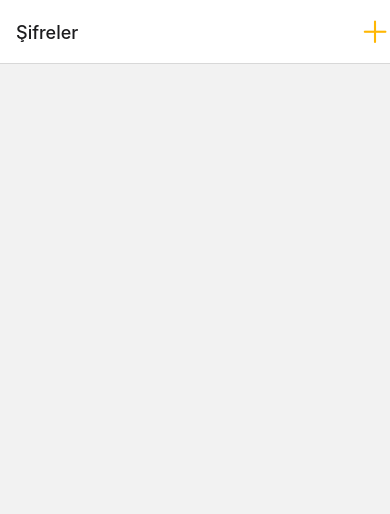
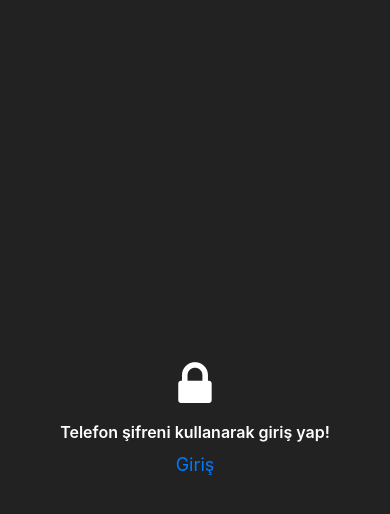
Before and after one commit to cembicakci/password-saver, a React Native app: screen / in a window 390 px wide. Shown: the top 514 px of the page. Built offline with nearby package versions, Linux system fonts and the light colour scheme.

Commit message:
updates screen styles

```diff
--- a/package.json
+++ b/package.json
@@ -12,6 +12,7 @@
     "@react-native-async-storage/async-storage": "1.17.11",
     "@react-navigation/native": "^6.1.7",
     "@react-navigation/native-stack": "^6.9.13",
+    "@react-navigation/stack": "^6.3.17",
     "@reduxjs/toolkit": "^1.9.5",
     "expo": "~48.0.18",
     "expo-status-bar": "~1.4.4",
--- a/src/components/DeleteNote.tsx
+++ b/src/components/DeleteNote.tsx
@@ -25,7 +25,7 @@ const DeleteNote = ({ noteId }: Props) => {
                     deleteNoteHandler()
                 }
             }, { text: 'Hayır' }])
-        }}>
+        }} style={styles.button}>
             <FontAwesome name={'trash-o'} size={30} color={'#ffb703'} />
         </Pressable >
     )
@@ -33,4 +33,8 @@ const DeleteNote = ({ noteId }: Props) => {
 
 export default DeleteNote
 
-const styles = StyleSheet.create({})
+const styles = StyleSheet.create({
+    button: {
+        marginRight: 12
+    }
+})
--- a/src/components/NewNoteButton.tsx
+++ b/src/components/NewNoteButton.tsx
@@ -1,19 +1,25 @@
 import React from 'react'
-import { Pressable } from 'react-native'
+import { Pressable, StyleSheet } from 'react-native'
 import { useNavigation } from '@react-navigation/native'
 
 import { AntDesign } from '@expo/vector-icons';
 
-import { ScreenNavigationProp } from '../types'
+import { ScreenNavigationProp } from '../../types'
 
 const NewNoteButton = () => {
     const navigation = useNavigation<ScreenNavigationProp>()
 
     return (
-        <Pressable onPress={() => { navigation.navigate('EditNoteScreen', { noteId: undefined }) }}>
+        <Pressable onPress={() => { navigation.navigate('EditNoteScreen', { noteId: undefined }) }} style={styles.button}>
             <AntDesign name="plus" size={30} color="#ffb703" />
         </Pressable>
     )
 }
 
 export default NewNoteButton
+
+const styles = StyleSheet.create({
+    button: {
+        marginRight: 12
+    }
+})
--- a/src/navigation/StackNavigation.tsx
+++ b/src/navigation/StackNavigation.tsx
@@ -1,7 +1,7 @@
 
 import { useState } from 'react';
 import { NavigationContainer } from '@react-navigation/native';
-import { createNativeStackNavigator } from '@react-navigation/native-stack';
+import { createStackNavigator, TransitionPresets } from '@react-navigation/stack'
 
 import { RootStackParamList } from '../../types';
 
@@ -11,8 +11,9 @@ import HomeScreen from '../screens/HomeScreen';
 
 import NewNoteButton from '../components/NewNoteButton';
 import { useSelector } from 'react-redux';
+import { Platform, StyleSheet } from 'react-native';
 
-const Stack = createNativeStackNavigator<RootStackParamList>();
+const Stack = createStackNavigator<RootStackParamList>();
 
 const StackNavigation = () => {
 
@@ -29,20 +30,28 @@ const StackNavigation = () => {
                                 component={HomeScreen}
                                 options={{
                                     headerTitle: 'Şifreler',
-                                    headerRight: () => <NewNoteButton />
+                                    headerRight: () => <NewNoteButton />,
+                                    headerTitleAlign: 'center'
                                 }}
                             />
                             <Stack.Screen
                                 name="EditNoteScreen"
                                 component={EditNoteScreen}
-                                options={{ presentation: 'modal' }}
+                                options={{
+                                    presentation: 'modal',
+                                    gestureEnabled: true,
+                                    ...(Platform.OS === 'android' && TransitionPresets.ModalPresentationIOS),
+                                    headerTitleAlign: 'center'
+                                }}
                             />
                         </>
                         :
                         <Stack.Screen
                             name="LoginScreen"
                             component={LoginScreen}
-                            options={{ headerShown: false }} />
+                            options={{
+                                headerShown: false,
+                            }} />
                 }
 
             </Stack.Navigator>
--- a/src/redux/userSlice.ts
+++ b/src/redux/userSlice.ts
@@ -1,7 +1,7 @@
 import { createSlice } from '@reduxjs/toolkit'
 
 const initialState = {
-    login: true,
+    login: false,
 }
 
 const slice = createSlice({
--- a/src/screens/EditNoteScreen.tsx
+++ b/src/screens/EditNoteScreen.tsx
@@ -4,7 +4,7 @@ import { useRoute, useNavigation } from '@react-navigation/native'
 import NoteInput from '../components/NoteInput'
 import DeleteNote from '../components/DeleteNote'
 
-import { EditScreenRouteProp, ScreenNavigationProp } from '../types'
+import { EditScreenRouteProp, ScreenNavigationProp } from '../../types'
 
 const EditNoteScreen = () => {
 
@@ -15,7 +15,7 @@ const EditNoteScreen = () => {
     useLayoutEffect(() => {
         navigation.setOptions({
             headerTitle: noteId ? 'Şifre Güncelle' : 'Yeni Şifre',
-            headerRight: () => (noteId ? <DeleteNote noteId={noteId} /> : <></>)
+            headerRight: () => (noteId ? <DeleteNote noteId={noteId}/> : <></>)
         })
     }, [navigation])
 
```
Also changed, not shown: 1 other file (tests, documents, lock files or other folders).
